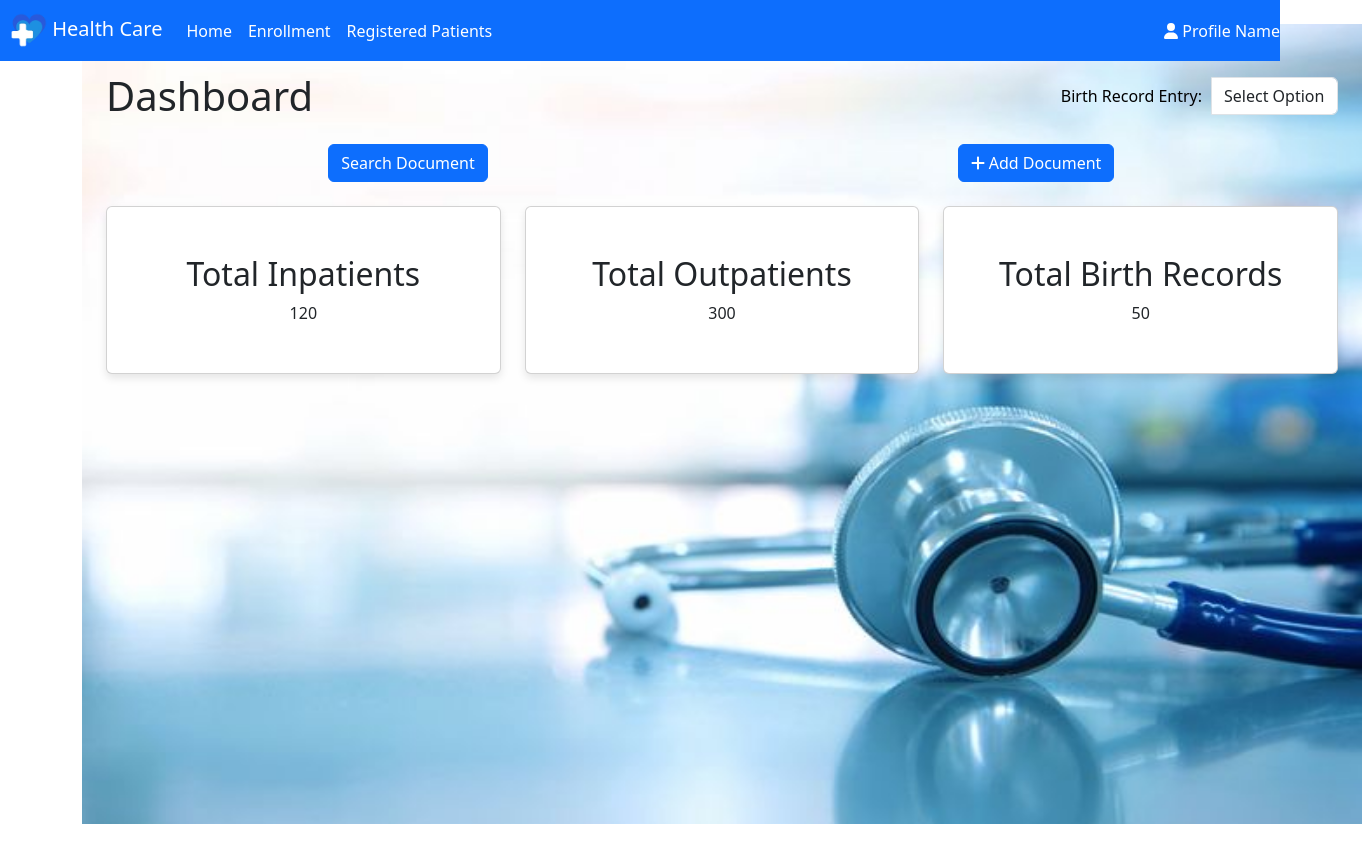
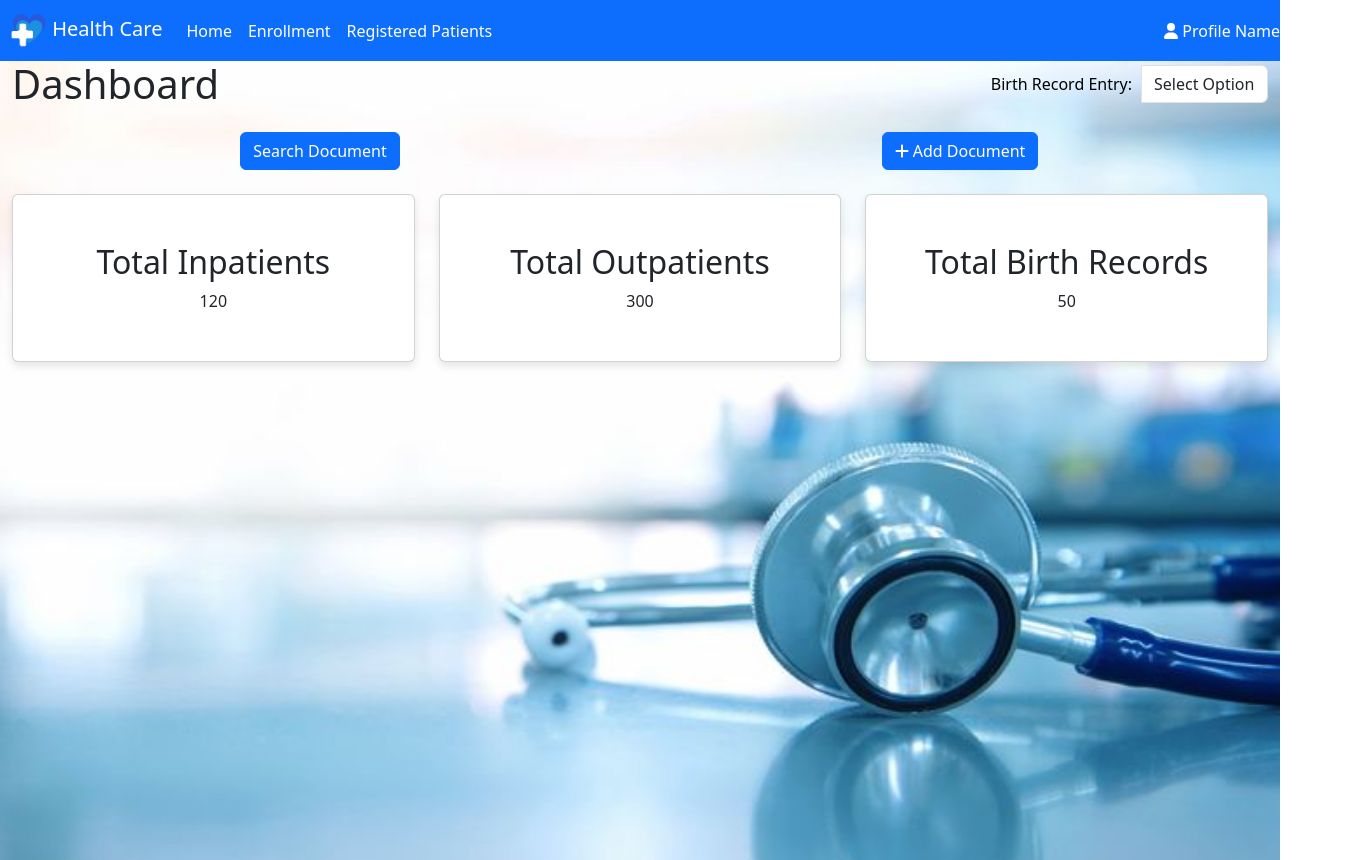
Before and after one commit to nagaraja6050266/medico-legal-client, a React (Vite) app: page /dashboard in a window 1280 px wide. Shown: the whole page, 1362 px wide, since content can reach past the window. Before the commit the page ends 824 px from the top, so only its background shows below. Built offline with nearby package versions, Linux system fonts and the light colour scheme.

Commit message:
Styles rewamp

```diff
--- a/src/App.jsx
+++ b/src/App.jsx
@@ -30,7 +30,7 @@ function AppContent() {
     return (
         <div style={{width: "100hw", height: "100vh"}} className="m-0 p-0">
             {showNavBar && <NavBar />}
-            <div className={showNavBar ? "container mt-4" : ""}>
+            <div style={{marginTop: "60px"}}>
                 <Routes>
                     <Route path="/dashboard" element={<Dashboard />} />
                     <Route path="/signup" element={<SignUp />} />
--- a/src/components/Dashboard.jsx
+++ b/src/components/Dashboard.jsx
@@ -18,7 +18,7 @@ function Dashboard() {
     };
 
     return (
-        <div className="container-fluid dashboard-background p-4" style={{height: "100vh", width: "100vw"}}>
+        <div className="container-fluid dashboard-background" style={{height: "100vh", width: "100vw"}}>
             <div className="d-flex justify-content-between align-items-center my-4">
                 <h1 className="dashboard-title">Dashboard</h1>
                 <div className="input-group birth-record-entry">
```
